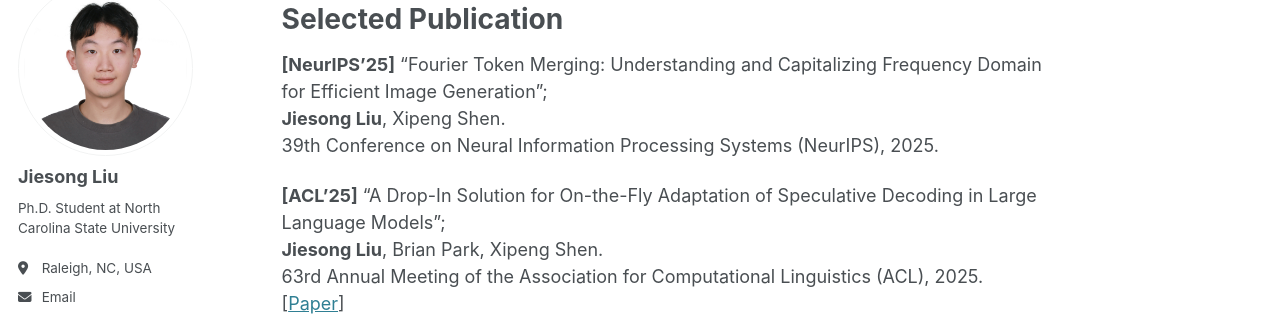
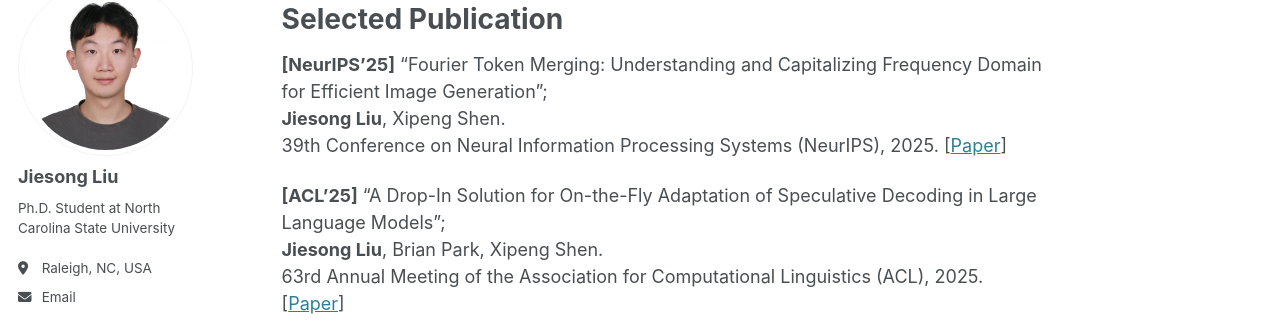
Before and after one commit to Fred1031/Fred1031.github.io, a Jekyll site: the page built from _pages/about.md, in a window 1280 px wide and 900 px high, scrolled down 452 px. Shown: the part 125-446 px from the top of the window. Built offline with Jekyll 4.4.1, drawn with Linux system fonts in a browser that asks for light colours; some web fonts are replaced.

Commit message:
Add publication links to about page
Added links to publications for NeurIPS and ACL.

```diff
--- a/_pages/about.md
+++ b/_pages/about.md
@@ -30,7 +30,7 @@ Selected Publication
 ======
 **[NeurIPS’25]** “Fourier Token Merging: Understanding and Capitalizing Frequency Domain for Efficient Image Generation”;
 **Jiesong Liu**, Xipeng Shen.
-39th Conference on Neural Information Processing Systems (NeurIPS), 2025.
+39th Conference on Neural Information Processing Systems (NeurIPS), 2025. \[[Paper](http://fred1031.github.io/files/2025_neurips.pdf)\]
 
 **[ACL’25]** “A Drop-In Solution for On-the-Fly Adaptation of Speculative Decoding in Large Language Models”;
 **Jiesong Liu**, Brian Park, Xipeng Shen.
```
